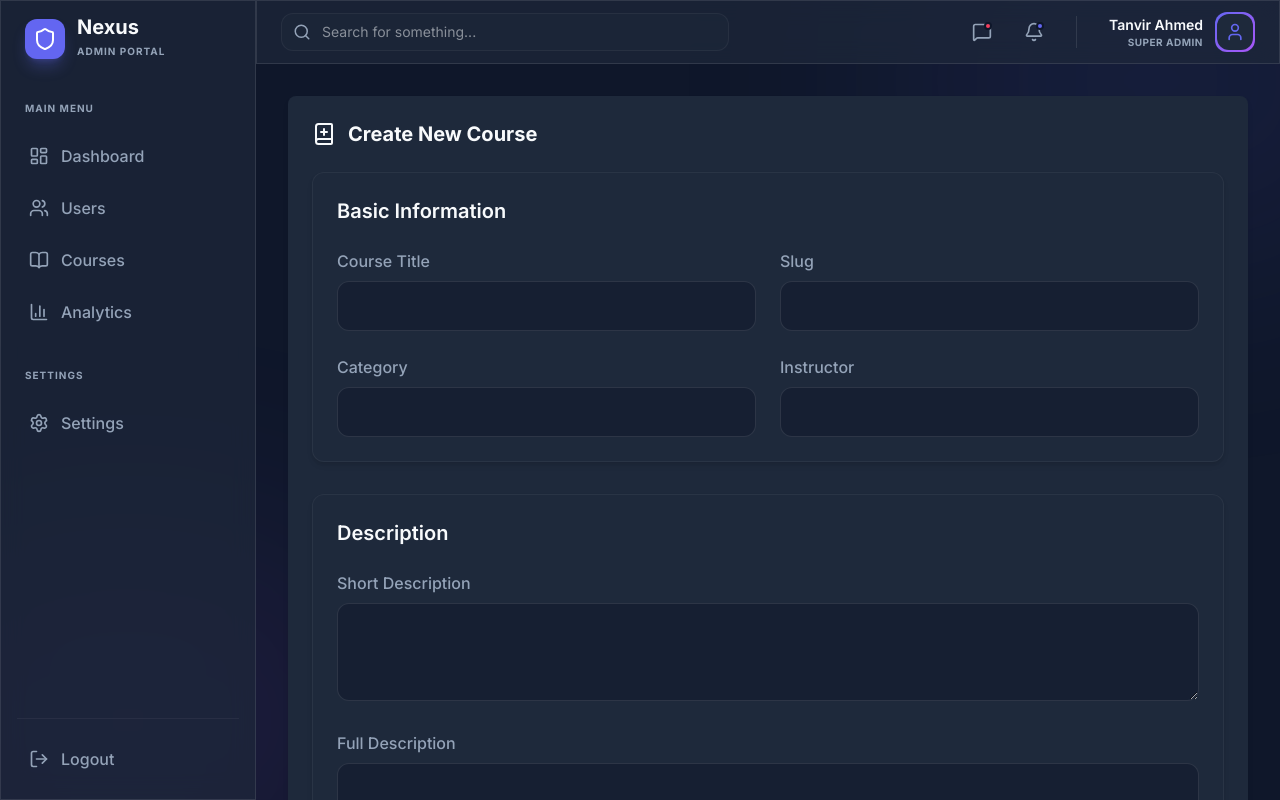
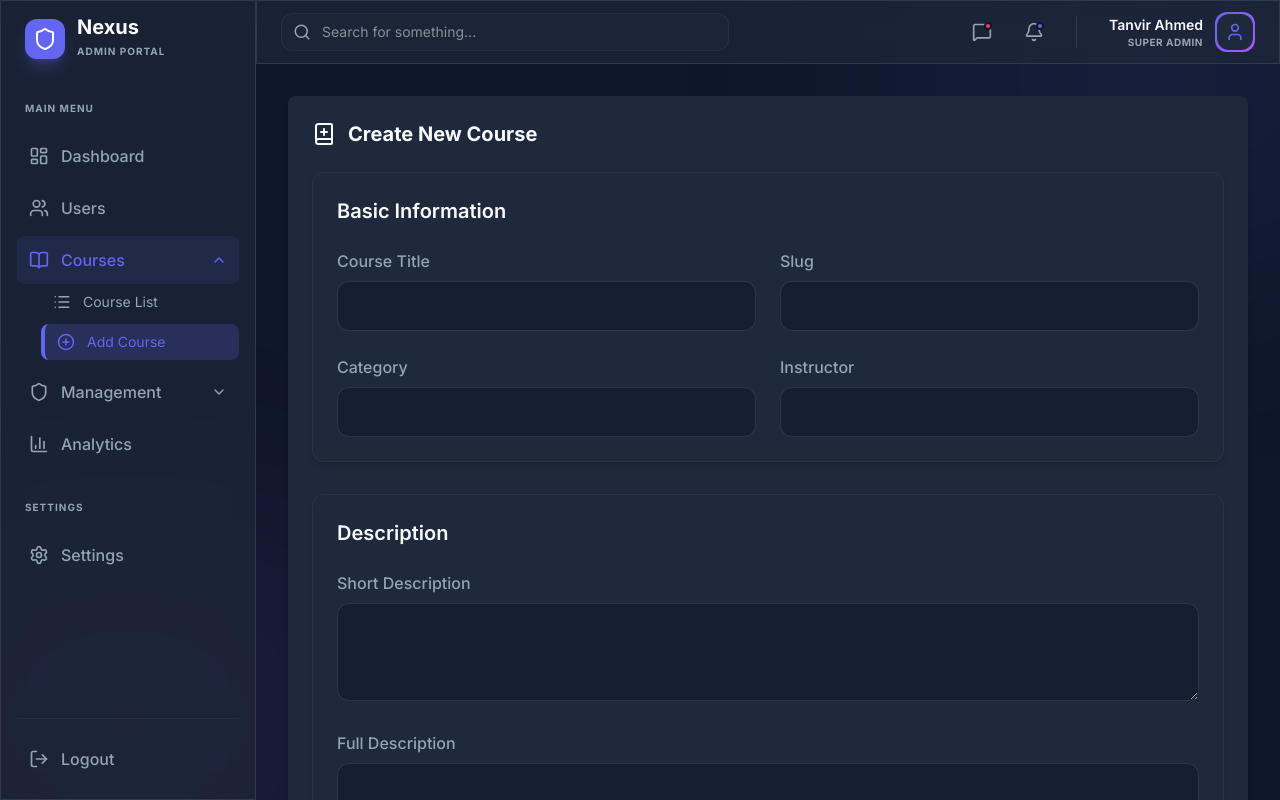
Before and after one commit to TanbirCU/react-admin-dashboard, a React (Vite) app: page /courses/create in a window 1280 px wide. Built offline with nearby package versions, Linux system fonts and the light colour scheme.

Commit message:
new changes

```diff
--- a/src/components/common/Sidebar.jsx
+++ b/src/components/common/Sidebar.jsx
@@ -1,3 +1,4 @@
+import { useState } from 'react';
 import { Link, useLocation } from 'react-router-dom';
 import {
     LayoutDashboard,
@@ -7,11 +8,14 @@ import {
     LogOut,
     ChevronRight,
     BarChart3,
-    Shield
+    Shield,
+    ChevronDown,
+    PlusCircle,
+    List
 } from 'lucide-react';
-import { motion } from 'framer-motion';
+import { motion, AnimatePresence } from 'framer-motion';
 
-const SidebarItem = ({ icon: Icon, label, path, active }) => (
+const SidebarItem = ({ icon: Icon, label, path, active, isSubItem = false }) => (
     <Link to={path}>
         <motion.div
             whileHover={{ x: 5 }}
@@ -19,19 +23,80 @@ const SidebarItem = ({ icon: Icon, label, path, active }) => (
                 active
                 ? 'bg-primary/20 text-primary border-l-4 border-primary'
                 : 'text-text-muted hover:bg-surface-hover hover:text-text-main'
-            }`}
+            } ${isSubItem ? 'ml-6 py-2' : ''}`}
         >
             <div className="flex items-center gap-3">
-                <Icon size={20} />
-                <span className="font-medium">{label}</span>
+                <Icon size={isSubItem ? 18 : 20} />
+                <span className={`${isSubItem ? 'text-sm' : 'font-medium'}`}>{label}</span>
             </div>
-            {active && <ChevronRight size={16} />}
+            {active && !isSubItem && <ChevronRight size={16} />}
         </motion.div>
     </Link>
 );
 
+const SidebarDropdown = ({ icon: Icon, label, items, active, isOpen, onToggle }) => {
+    return (
+        <div className="mb-1">
+            <motion.div
+                whileHover={{ x: 5 }}
+                onClick={onToggle}
+                className={`flex items-center justify-between p-3 rounded-lg cursor-pointer transition-all ${
+                    active
+                    ? 'bg-primary/10 text-primary'
+                    : 'text-text-muted hover:bg-surface-hover hover:text-text-main'
+                }`}
+            >
+                <div className="flex items-center gap-3">
+                    <Icon size={20} />
+                    <span className="font-medium">{label}</span>
+                </div>
+                <motion.div
+                    animate={{ rotate: isOpen ? 180 : 0 }}
+                    transition={{ duration: 0.3 }}
+                >
+                    <ChevronDown size={16} />
+                </motion.div>
+            </motion.div>
+
+            <AnimatePresence>
+                {isOpen && (
+                    <motion.div
+                        initial={{ height: 0, opacity: 0 }}
+                        animate={{ height: 'auto', opacity: 1 }}
+                        exit={{ height: 0, opacity: 0 }}
+                        transition={{ duration: 0.3 }}
+                        className="overflow-hidden"
+                    >
+                        {items.map((item, index) => (
+                            <SidebarItem
+                                key={index}
+                                icon={item.icon}
+                                label={item.label}
+                                path={item.path}
+                                active={item.active}
+                                isSubItem={true}
+                            />
+                        ))}
+                    </motion.div>
+                )}
+            </AnimatePresence>
+        </div>
+    );
+};
+
 const Sidebar = () => {
     const location = useLocation();
+    const [openDropdowns, setOpenDropdowns] = useState({
+        courses: location.pathname.startsWith('/courses'),
+        management: false
+    });
+
+    const toggleDropdown = (key) => {
+        setOpenDropdowns(prev => ({
+            ...prev,
+            [key]: !prev[key]
+        }));
+    };
 
     return (
         <div className="w-64 h-screen glass border-r border-white/5 flex flex-col p-4">
@@ -45,7 +110,7 @@ const Sidebar = () => {
                 </div>
             </div>
 
-            <nav className="flex-1">
+            <nav className="flex-1 overflow-y-auto custom-scrollbar">
                 <div className="text-[10px] text-text-muted font-bold uppercase tracking-widest mb-4 px-2">Main Menu</div>
                 <SidebarItem
                     icon={LayoutDashboard}
@@ -59,12 +124,31 @@ const Sidebar = () => {
                     path="/users"
                     active={location.pathname === '/users'}
                 />
-                <SidebarItem
+
+                <SidebarDropdown
                     icon={BookOpen}
                     label="Courses"
-                    path="/courses"
-                    active={location.pathname === '/courses'}
+                    isOpen={openDropdowns.courses}
+                    onToggle={() => toggleDropdown('courses')}
+                    active={location.pathname.startsWith('/courses')}
+                    items={[
+                        { icon: List, label: 'Course List', path: '/courses', active: location.pathname === '/courses' },
+                        { icon: PlusCircle, label: 'Add Course', path: '/courses/create', active: location.pathname === '/courses/create' },
+                    ]}
                 />
+
+                <SidebarDropdown
+                    icon={Shield}
+                    label="Management"
+                    isOpen={openDropdowns.management}
+                    onToggle={() => toggleDropdown('management')}
+                    active={false}
+                    items={[
+                        { icon: List, label: 'View All', path: '/management/list', active: false },
+                        { icon: PlusCircle, label: 'Create New', path: '/management/add', active: false },
+                    ]}
+                />
+
                 <SidebarItem
                     icon={BarChart3}
                     label="Analytics"
--- a/src/components/courses/CourseForm.jsx
+++ b/src/components/courses/CourseForm.jsx
@@ -1,6 +1,7 @@
 import { useState } from "react";
-
+import { useNavigate } from "react-router-dom";
 const CourseForm = () => {
+    const navigate = useNavigate();
   const [formData, setFormData] = useState({
     title: "",
     slug: "",
@@ -237,6 +238,7 @@ const CourseForm = () => {
           <button
             type="button"
             className="px-6 py-3 rounded-xl border border-white/10 text-text-muted hover:bg-white/5 transition-colors"
+           onClick={navigate(-1)}
           >
             Cancel
           </button>
```
